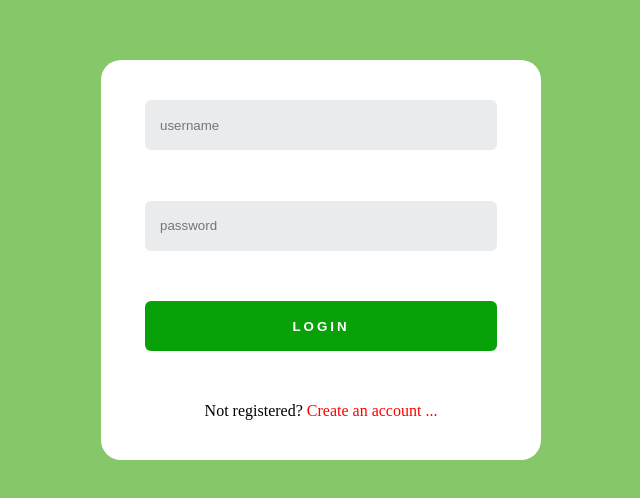
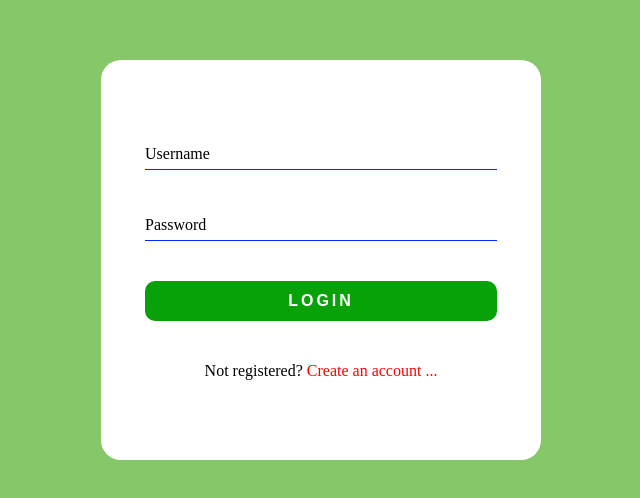
Before and after one commit to hamzamamedov/Login, a plain HTML site: page index.html in a window 1280 px wide. Shown: the part 140-638 px from the top of the page, without its empty margins (319-959 px from the left). Drawn offline with Linux system fonts and the light colour scheme.

Commit message:
changed html and css

```diff
--- a/assets/css/style.css
+++ b/assets/css/style.css
@@ -3,7 +3,7 @@
   margin: 0;
   box-sizing: border-box;
 }
-.log-in{
+.log-in {
   width: 100%;
   height: 100vh;
   background-color: rgba(48, 161, 0, 0.587);
@@ -12,7 +12,7 @@
   justify-content: center;
 }
 
-.login-box{
+.login-box {
   width: 440px;
   height: 400px;
   background-color: #fff;
@@ -22,65 +22,92 @@
   border-radius: 20px;
 }
 
-form{
+form {
   width: 80%;
-    height: 80%;
+  height: 60%;
   display: flex;
   flex-direction: column;
   justify-content: space-between;
 }
 
-form input,button{
+form .inputbox {
   width: 100%;
-    height: 50px;
+  position: relative;
+  transition: all 0.3s;
+}
+
+form .inputbox label {
+  position: absolute;
+  left: 0;
+  top: -5px;
+  padding: 10px 0;
+  font-size: 16px;
+  transition: all 0.3s;
+  pointer-events: none;
+}
+
+form .inputbox input:focus ~ label,
+form .inputbox input:valid ~ label {
+  top: -20px;
+  font-size: 12px;
+  color: rgb(209, 226, 241);
+}
+
+form input,
+button {
+  width: 100%;
+  height: 30px;
   border: none;
   outline: none;
-    border-radius: 6px;
+  transition: all 0.3s;
+  font-size: 16px;
 }
 
-form input{
-    padding: 0 0 0 15px;
-    background-color: rgb(234, 235, 236);
-    transition: all .3s;
+form input {
+  transition: all 0.3s;
+  border-bottom: 1px solid #002aff;
+  padding: 10px 0;
 }
 
- form button{
+form button {
   color: white;
   background-color: rgb(8, 162, 8);
   cursor: pointer;
   font-weight: bold;
   letter-spacing: 3px;
-    transition: all .3s;
+  transition: all 0.3s;
+  height: 40px;
+  border-radius: 10px;
 }
 
 form button:hover {
   background-color: green;
 }
 
- form button:active{
+form button:active {
   background-color: rgb(5, 161, 5);
 }
 
- form span{
+form span {
   text-align: center;
 }
 
- form span a{
+form span a {
   text-decoration: none;
   color: red;
 }
 
- form input:focus{
-    background-color:  antiquewhite;
- }
-
- @media(max-width:450px){
-    .login-box{
+@media (max-width: 450px) {
+  .login-box {
     width: 100%;
     border-radius: 0;
     height: 100vh;
   }
-     form{
-      height: 30%;
+  .login-box form {
+    justify-content: start;
+  }
+
+  .login-box form * {
+    margin-bottom: 20px;
   }
 }
--- a/index.html
+++ b/index.html
@@ -10,15 +10,20 @@
     <div class="log-in">
       <div class="login-box">
         <form action="#" method="get" id="myform">
-          <input type="text" placeholder="username" required id="username" autocomplete="off" />
-          <input type="password" placeholder="password" required id="password" autocomplete="off"/>
+          <div class="inputbox">
+            <input type="text" required id="username" autocomplete="off" />
+            <label for="username">Username</label>
+          </div>
+          <div class="inputbox">
+            <input type="password" required id="password" autocomplete="off" />
+            <label for="password">Password</label>
+          </div>
           <button type="submit" onclick="login()">LOGIN</button>
           <span>Not registered? <a href="#">Create an account ...</a></span>
         </form>
       </div>
     </div>
 
-
     <script src="assets/js/main.js"></script>
   </body>
 </html>
```
Lines whose indentation alone changed are shown as unchanged.
